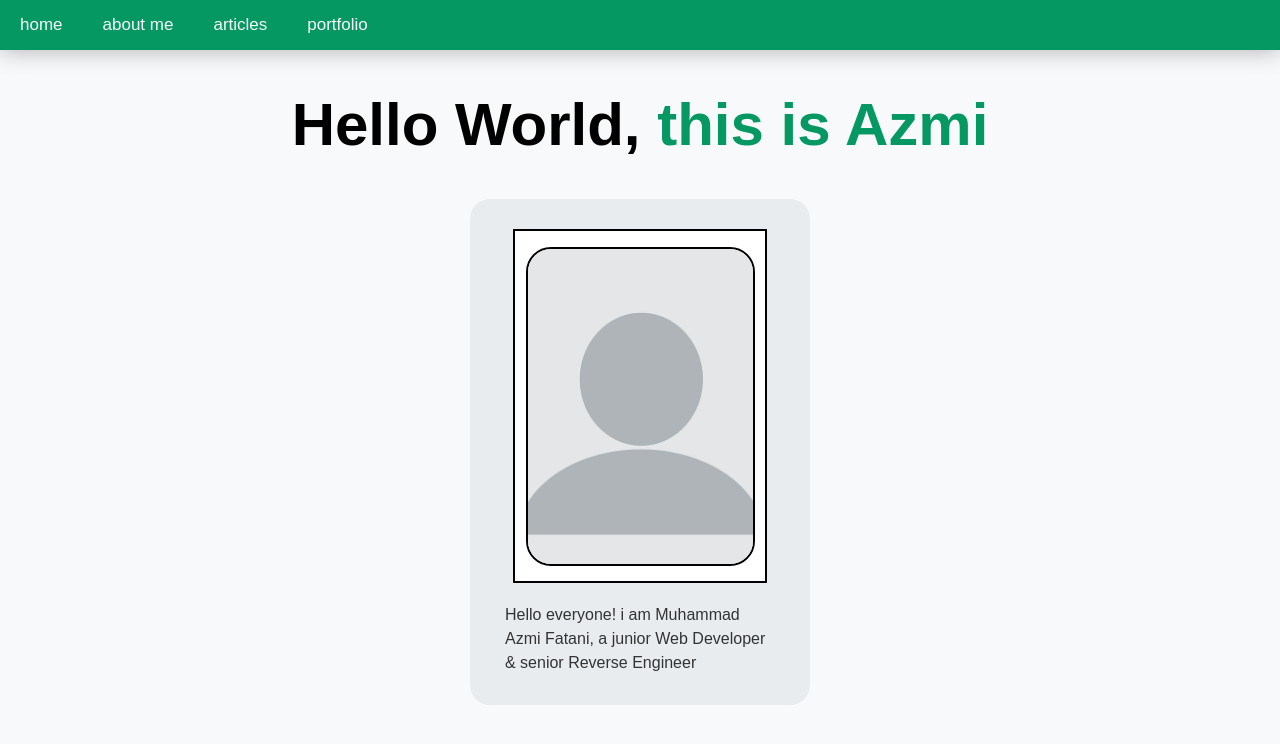
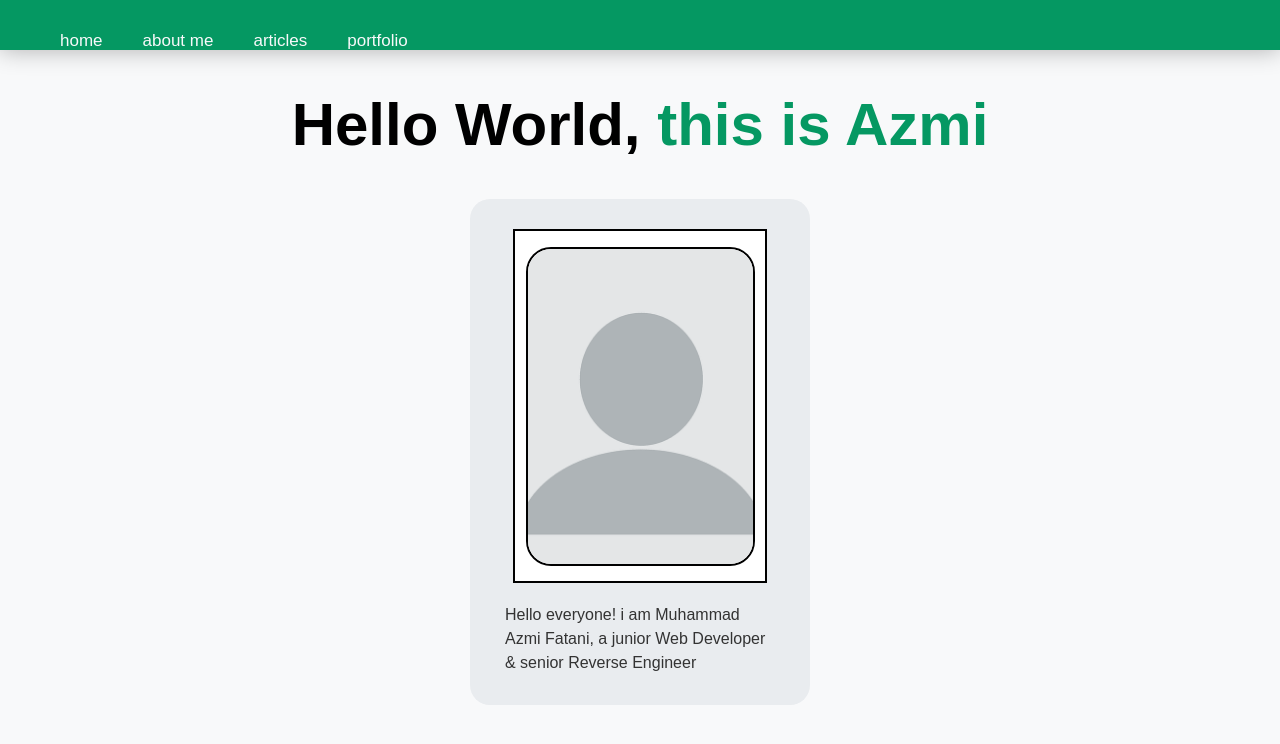
Before and after one commit to PatternVoyager/private_blog, a Next.js app: page / in a window 1280 px wide. Shown: the top 744 px of the page. Built offline with nearby package versions, Linux system fonts and the light colour scheme.

Commit message:
Fix CSS formatting for navbar styles

```diff
--- a/app/globals.css
+++ b/app/globals.css
@@ -19,6 +19,9 @@ body {
 .navbar nav ul {
   display: flex;
   list-style: none;
+}
+
+.navbar nav ul li {
   justify-content: left;
   align-items: center;
   margin: 0;
```
